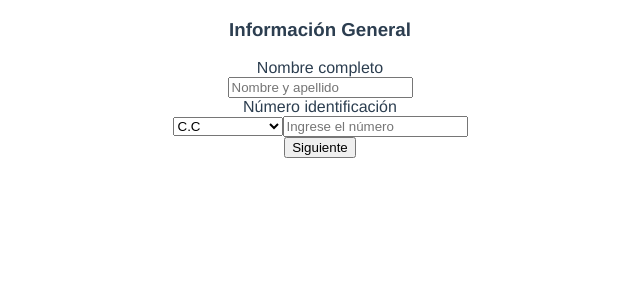
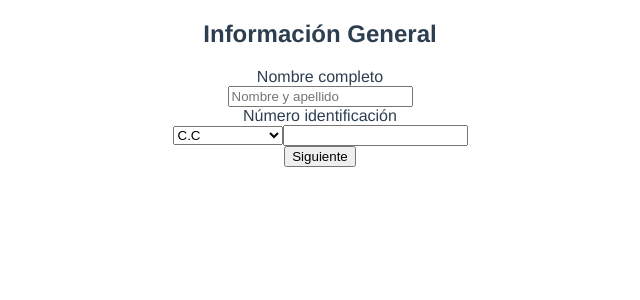
Before and after one commit to AnggyRuiz/modelo_arbitraje, a Vue app: page /Kyc in a window 1280 px wide. Shown: the top 300 px of the page, without its empty margins (320-960 px from the left). Built offline with nearby package versions, Linux system fonts and the light colour scheme; the HTML template or start-up script is replaced by a standard one.

Commit message:
Cambios Formulario

```diff
--- a/src/components/Kyc/Formulario.vue
+++ b/src/components/Kyc/Formulario.vue
@@ -3,10 +3,10 @@
    <div class="col-12 col-md-4">
  <div class="card shadow-2-strong" style="border-radius: 1rem">
  <div class="card-body p-5 text-center">
- <h3 class="mb-5">Información General</h3>
+ <h2 class="mb-5">Información General</h2>
  <form>
      <div class="">
-         <label class="d-flex fs-5 align-self-start" for="Nombre">Nombre completo</label>
+         <label class="d-flex fs-6 align-self-start" for="Nombre">Nombre completo</label>
      </div>
 
  <div class="form-outline mb-4">
@@ -17,7 +17,7 @@
  />
  </div>
  <div class="">
-         <label class="d-flex  fs-5 align-self-start" for="Nombre">Número identificación</label>
+         <label class="d-flex  fs-6 align-self-start" for="Nombre">Número identificación</label>
      </div>
  <div class="d-flex form-outline mb-4">
       <select class="form-select p-2 me-3" style="width:110px;">
@@ -28,7 +28,6 @@
 </select>
  <input
  type="text"
- placeholder="Ingrese el número"
  class=" form-control form-control-lg"
  />
 
```
